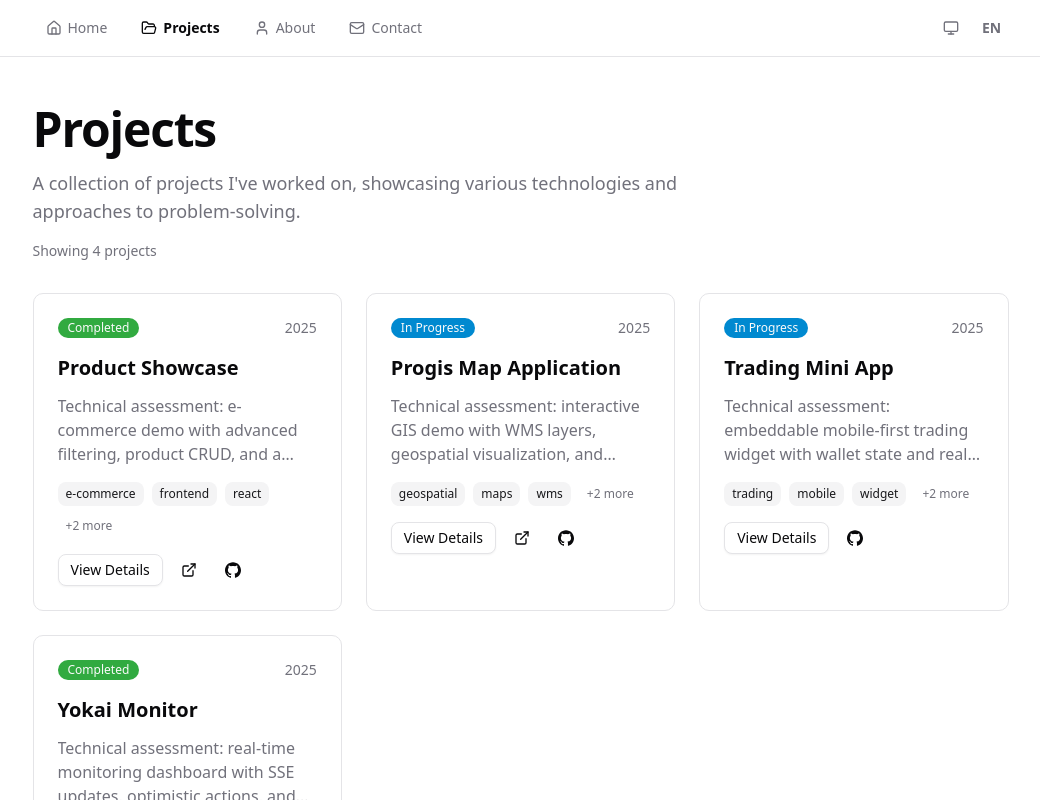
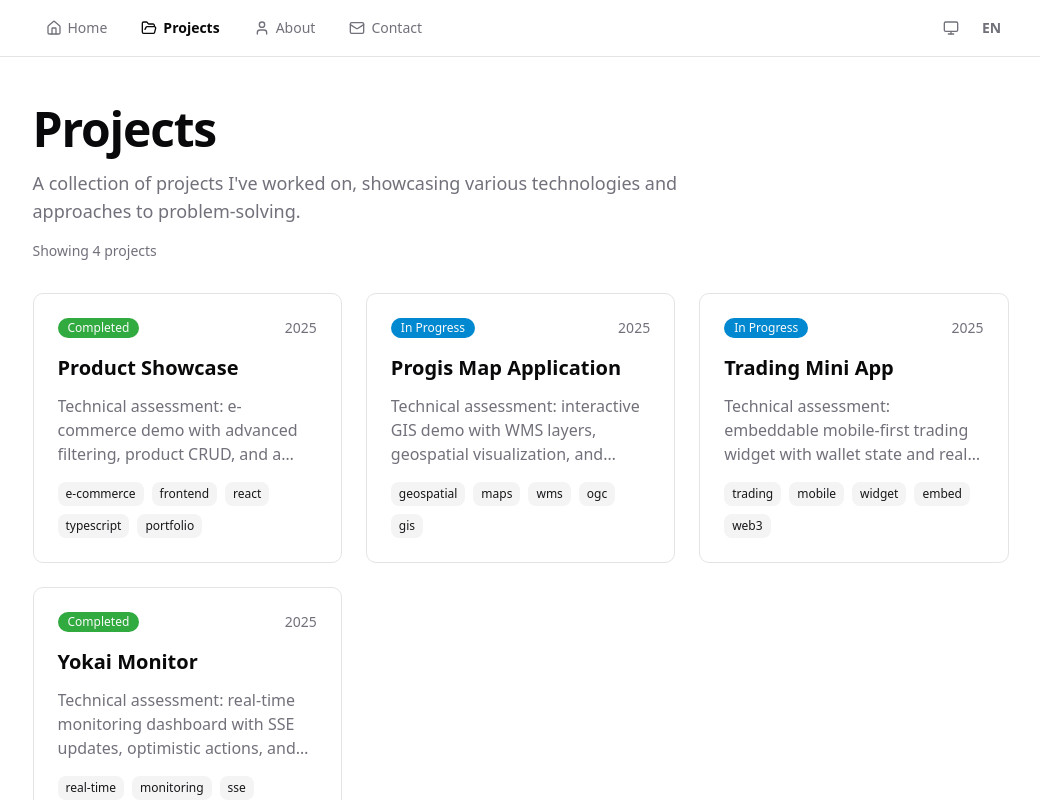
Before and after one commit to quterma/portfolio-hub, a Next.js app: page /en/projects in a window 1280 px wide. Shown: the top 800 px of the page, without its empty margins (112-1152 px from the left). Built offline with nearby package versions, Linux system fonts and the light colour scheme.

Commit message:
refactor: make project cards single-click targets

```diff
--- a/src/components/ui/project-card.tsx
+++ b/src/components/ui/project-card.tsx
@@ -1,8 +1,5 @@
 import { Link } from "@/i18n/navigation"
 import { Project } from "@/types/project"
-import { Button } from "@/components/ui/button"
-import { ExternalLink } from "lucide-react"
-import { siGithub } from "simple-icons"
 import { getLocalizedText } from "@/lib/i18n-utils"
 import { useTranslations } from "next-intl"
 
@@ -21,7 +18,10 @@ export function ProjectCard({ project, locale }: ProjectCardProps) {
   const status = project.status
 
   return (
-    <div className="group relative overflow-hidden rounded-lg border bg-background p-6 transition-all duration-200 hover:shadow-lg hover:border-ring/20">
+    <Link
+      href={`/project/${project.slug}`}
+      className="group relative block overflow-hidden rounded-lg border bg-background p-6 transition-all duration-200 hover:shadow-lg hover:border-ring/20 cursor-pointer focus-visible:outline-none focus-visible:ring-2 focus-visible:ring-ring focus-visible:ring-offset-2"
+    >
       {/* Status and Year Badge */}
       <div className="flex items-center justify-between mb-4">
         {status && (
@@ -42,20 +42,15 @@ export function ProjectCard({ project, locale }: ProjectCardProps) {
 
       {/* Project Title */}
       <h3 className="text-xl font-semibold mb-3 group-hover:text-primary transition-colors">
-        <Link
-          href={`/project/${project.slug}`}
-          className="after:absolute after:inset-0"
-        >
-          {title}
-        </Link>
+        {title}
       </h3>
 
       {/* Project Summary */}
       <p className="text-muted-foreground mb-4 line-clamp-3">{summary}</p>
 
       {/* Tags */}
-      <div className="flex flex-wrap gap-2 mb-4">
-        {tags.slice(0, 3).map(tag => (
+      <div className="flex flex-wrap gap-2">
+        {tags.map(tag => (
           <span
             key={tag}
             className="inline-flex items-center px-2 py-1 rounded-md text-xs font-medium bg-secondary text-secondary-foreground"
@@ -63,50 +58,7 @@ export function ProjectCard({ project, locale }: ProjectCardProps) {
             {tag}
           </span>
         ))}
-        {tags.length > 3 && (
-          <span className="inline-flex items-center px-2 py-1 rounded-md text-xs font-medium text-muted-foreground">
-            +{tags.length - 3} more
-          </span>
-        )}
       </div>
-
-      {/* Action Links */}
-      <div className="flex items-center gap-2 mt-auto relative z-10">
-        <Button asChild size="sm" variant="outline">
-          <Link href={`/project/${project.slug}`}>
-            {t("projects.card.viewDetails")}
-          </Link>
-        </Button>
-        {project.urls?.demo && (
-          <Button asChild size="sm" variant="ghost">
-            <Link
-              href={project.urls.demo}
-              target="_blank"
-              rel="noopener noreferrer"
-            >
-              <ExternalLink className="h-4 w-4" />
-            </Link>
-          </Button>
-        )}
-        {project.urls?.github && (
-          <Button asChild size="sm" variant="ghost">
-            <Link
-              href={project.urls.github}
-              target="_blank"
-              rel="noopener noreferrer"
-            >
-              <svg
-                className="h-4 w-4"
-                viewBox="0 0 24 24"
-                fill="currentColor"
-                aria-hidden="true"
-              >
-                <path d={siGithub.path} />
-              </svg>
-            </Link>
-          </Button>
-        )}
-      </div>
-    </div>
+    </Link>
   )
 }
```
